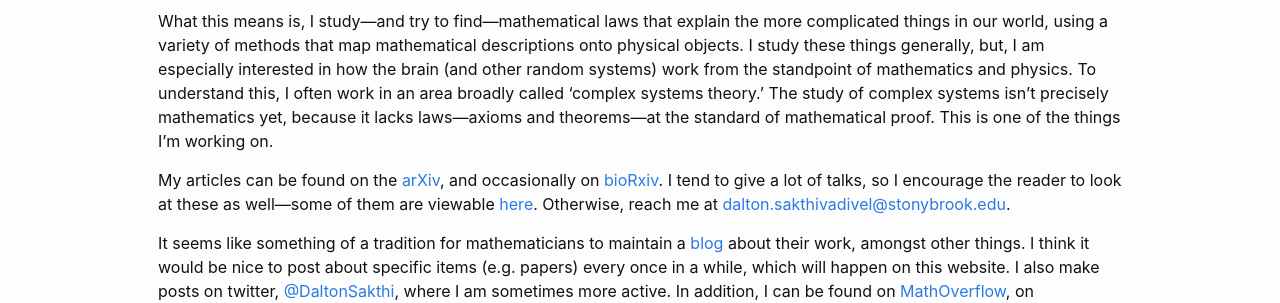
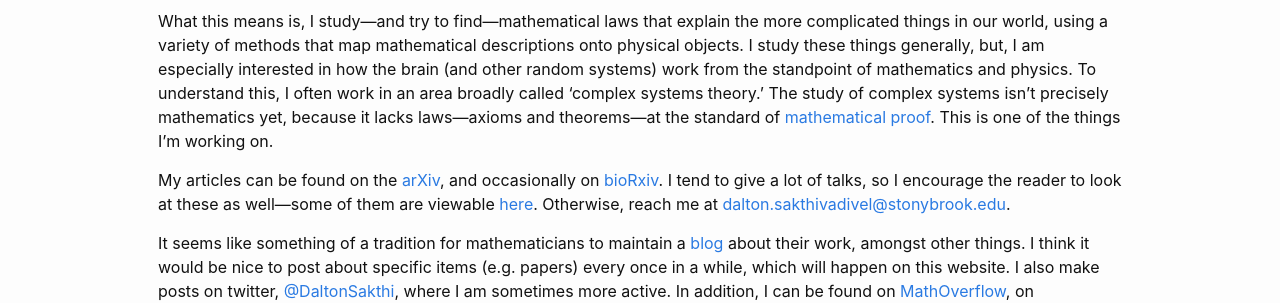
Before and after one commit to DARSakthi/DARSakthi.github.io, a Jekyll site: the page built from index.markdown, in a window 1280 px wide. Shown: the part 464-767 px from the top of the page. Built offline with Jekyll 4.4.1, drawn with Linux system fonts in a browser that asks for light colours; part of the change alters nothing that is shown.

```diff
--- a/index.markdown
+++ b/index.markdown
@@ -10,7 +10,7 @@ I am a researcher primarily affiliated with the Department of Mathematics at Sto
 
 I take a particular interest in complex systems theory, and understanding features of complexity in both biology and physics. My research often focusses on the mathematical structure of complex systems. I’m active in mathematical and statistical physics; especially geometric and category-theoretic methods, non-equilibrium statistical physics, and dynamical systems theory. One of my long-term research goals is to formulate an axiomatic complex systems theory. I often apply this philosophy to questions in theoretical neuroscience and machine learning—at times I have taken an interest in clinical objectives in the computational modelling of the brain, as well as foundations and theory in machine learning. I often work on ideas related to Karl Friston's free energy principle, as a model of such a mathematical theory of complexity.
 
-What this means is, I study—and try to find—mathematical laws that explain the more complicated things in our world, using a variety of methods that map mathematical descriptions onto physical objects. I study these things generally, but, I am especially interested in how the brain (and other random systems) work from the standpoint of mathematics and physics. To understand this, I often work in an area broadly called 'complex systems theory.' The study of complex systems isn’t precisely mathematics yet, because it lacks laws—axioms and theorems—at the standard of mathematical proof. This is one of the things I'm working on.
+What this means is, I study—and try to find—mathematical laws that explain the more complicated things in our world, using a variety of methods that map mathematical descriptions onto physical objects. I study these things generally, but, I am especially interested in how the brain (and other random systems) work from the standpoint of mathematics and physics. To understand this, I often work in an area broadly called 'complex systems theory.' The study of complex systems isn’t precisely mathematics yet, because it lacks laws—axioms and theorems—at the standard of [mathematical proof](https://en.wikipedia.org/wiki/Mathematical_proof). This is one of the things I'm working on.
 
 My articles can be found on the [arXiv](https://arxiv.org/a/0000-0002-7907-7611.html), and occasionally on [bioRxiv](https://www.biorxiv.org/search/author1%3ADalton%2BA%2BR%2BSakthivadivel%2B). I tend to give a lot of talks, so I encourage the reader to look at these as well—some of them are viewable [here](https://darsakthi.github.io/talks). Otherwise, reach me at [dalton.sakthivadivel@stonybrook.edu](mailto:dalton.sakthivadivel@stonybrook.edu).
 
```
